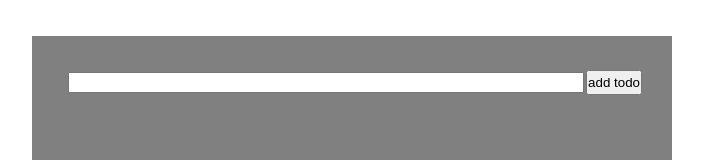
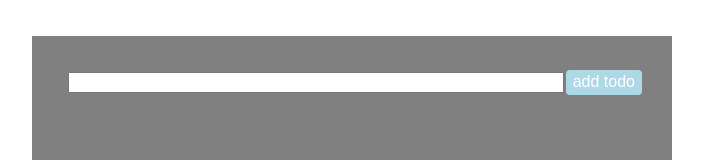
Before and after one commit to IsahiahAL/todo-app, a plain HTML site: page index.html in a window 1280 px wide. Shown: the part 124-284 px from the top of the page, without its empty margins (288-991 px from the left). Drawn offline with Linux system fonts and the light colour scheme.

Commit message:
Update styles.css
Styles

```diff
--- a/styles.css
+++ b/styles.css
@@ -46,6 +46,7 @@ form input[type="text"]{
     margin: 2px;
 }
 /* Target all buttons to reset the default browser look */
+input[type="submit"],
 button {
     appearance: none;
     -webkit-appearance: none;
```
